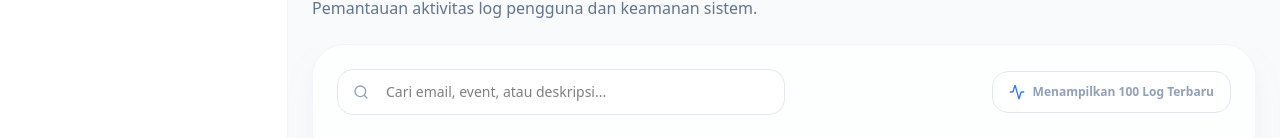
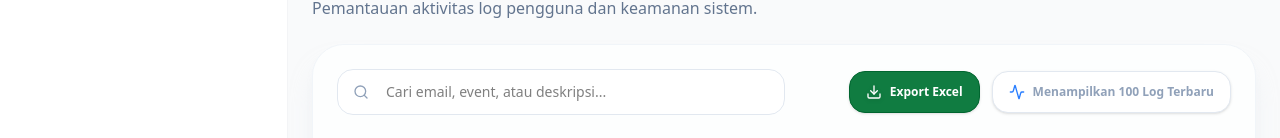
Before and after one commit to ikbalrahmat/sitor-app, a React (Vite) app: page /activity-log in a window 1280 px wide. Shown: the part 141-279 px from the top of the page. Built offline with nearby package versions, Linux system fonts and the light colour scheme; no server answers; sample sign-in values are in the browser's storage.

Commit message:
feat: add activity log dashboard page with search and Excel export functionality

```diff
--- a/src/components/Dashboard/pages/ActivityLog.tsx
+++ b/src/components/Dashboard/pages/ActivityLog.tsx
@@ -1,11 +1,13 @@
 import { useState, useEffect } from 'react';
-import { Activity, Search, ShieldAlert, Monitor, Clock, AlertCircle } from 'lucide-react';
+import { Activity, Search, ShieldAlert, Monitor, Clock, AlertCircle, Download, RefreshCw } from 'lucide-react';
 import api from '../../../lib/api';
+import * as XLSX from 'xlsx';
 
 export default function ActivityLog() {
   const [logs, setLogs] = useState<any[]>([]);
   const [searchQuery, setSearchQuery] = useState('');
   const [isLoading, setIsLoading] = useState(true);
+  const [isExporting, setIsExporting] = useState(false);
 
   useEffect(() => {
     fetchLogs();
@@ -28,6 +30,34 @@ export default function ActivityLog() {
     if (eventType.includes('FAILED') || eventType.includes('LOCKED') || eventType.includes('BLOCKED')) return 'bg-red-100 text-red-700 border-red-200';
     if (eventType.includes('PASSWORD')) return 'bg-blue-100 text-blue-700 border-blue-200';
     return 'bg-slate-100 text-slate-700 border-slate-200';
+  };
+
+  // Export ke Excel
+  const handleExportExcel = async () => {
+    setIsExporting(true);
+
+    // Memberikan jeda waktu (animasi) sedikit agar user melihat indikator loading
+    await new Promise(resolve => setTimeout(resolve, 800));
+
+    const dataToExport = filteredLogs.map(log => {
+      const logDate = new Date(log.created_at);
+      return {
+        'Waktu Akses': `${logDate.toLocaleDateString('id-ID')} ${logDate.toLocaleTimeString('id-ID')}`,
+        'Pengguna': log.user ? log.user.nama : 'Unknown User',
+        'Email': log.email,
+        'Status Event': log.event_type.replace('_', ' '),
+        'Deskripsi': log.description,
+        'IP Address': log.ip_address,
+        'User Agent': log.user_agent
+      };
+    });
+
+    const worksheet = XLSX.utils.json_to_sheet(dataToExport);
+    const workbook = XLSX.utils.book_new();
+    XLSX.utils.book_append_sheet(workbook, worksheet, "Audit Logs");
+    XLSX.writeFile(workbook, "Audit_Logs_Activity.xlsx");
+
+    setIsExporting(false);
   };
 
   // Filter pencarian
@@ -63,9 +93,33 @@ export default function ActivityLog() {
               className="w-full pl-12 pr-4 py-3 bg-white border border-slate-200 rounded-2xl text-sm font-medium outline-none focus:ring-4 focus:ring-blue-50 transition-all"
             />
           </div>
-          <div className="flex items-center gap-2 text-xs font-bold text-slate-400 bg-white px-4 py-3 rounded-2xl border border-slate-200">
-            <Activity className="w-4 h-4 text-blue-500" />
-            <span>Menampilkan 100 Log Terbaru</span>
+          <div className="flex items-center gap-3">
+            <button
+              onClick={handleExportExcel}
+              disabled={isExporting}
+              className={`flex items-center gap-2 text-xs font-bold text-white px-4 py-3 rounded-2xl border transition-all shadow-sm ${
+                isExporting
+                  ? 'bg-green-800 border-green-900 cursor-not-allowed scale-95 opacity-90'
+                  : 'bg-[#107c41] hover:bg-green-700 border-green-800 hover:scale-105'
+              }`}
+              title="Unduh Laporan Log"
+            >
+              {isExporting ? (
+                <>
+                  <RefreshCw className="w-4 h-4 animate-spin text-green-200" />
+                  <span className="text-green-100">Mengekspor...</span>
+                </>
+              ) : (
+                <>
+                  <Download className="w-4 h-4 drop-shadow-sm" />
+                  <span>Export Excel</span>
+                </>
+              )}
+            </button>
+            <div className="flex items-center gap-2 text-xs font-bold text-slate-400 bg-white px-4 py-3 rounded-2xl border border-slate-200 shadow-sm">
+              <Activity className="w-4 h-4 text-blue-500" />
+              <span>Menampilkan 100 Log Terbaru</span>
+            </div>
           </div>
         </div>
 
```
